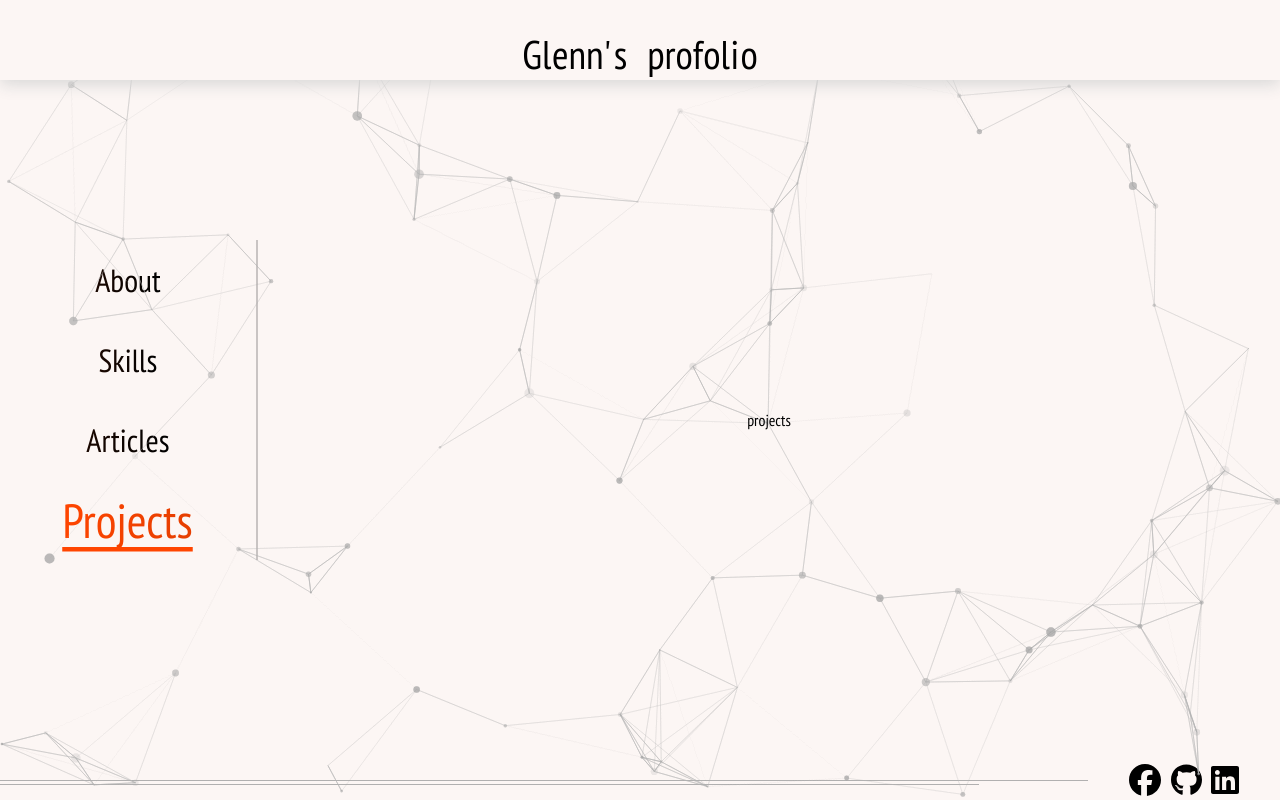
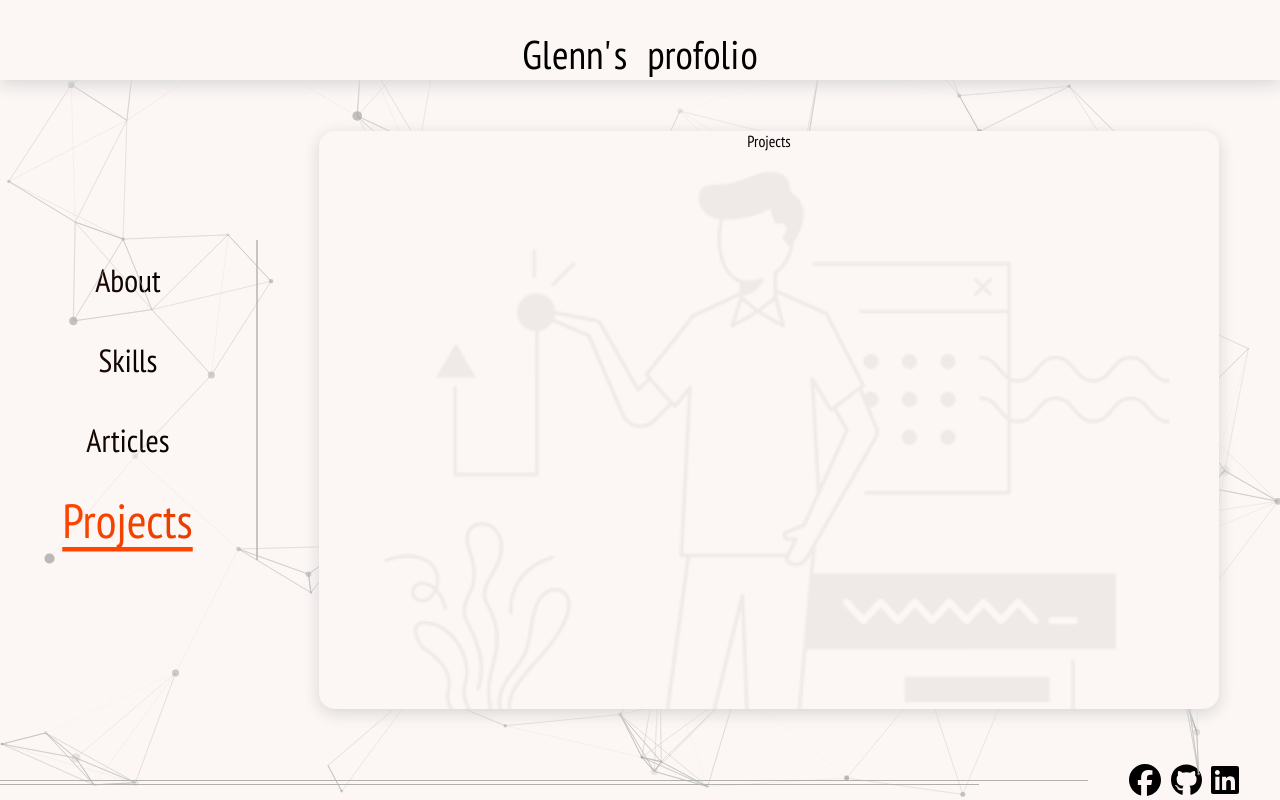
Before and after one commit to Glenn8119/new-profile, a React (Vite) app: page /#/projects in a window 1280 px wide. Built offline with nearby package versions, Linux system fonts and the light colour scheme.

Commit message:
projects basic

```diff
--- a/src/pages/articles/Article/index.jsx
+++ b/src/pages/articles/Article/index.jsx
@@ -18,6 +18,11 @@ const Divider = styled.div`
 	margin: 1rem 0;
 	background-color: lightgray;
 `
+
+
+const handleOpen = (link) => {
+	window.open(link)
+}
 
 const Article = ({ title, time, date, preview, link, id }) => {
 	return (
--- a/src/pages/articles/index.jsx
+++ b/src/pages/articles/index.jsx
@@ -26,10 +26,6 @@ const ArticlesContainer = styled.div`
 	width: 100%;
 	overflow: scroll;
 `
-
-const handleOpen = (link) => {
-	window.open(link)
-}
 
 const Articles = () => {
 	const article = articleData.map((article) => {
--- a/src/pages/projects/index.jsx
+++ b/src/pages/projects/index.jsx
@@ -1,11 +1,34 @@
 import ContentContainer from '../../components/ContentContainer'
 import ParticlesComponent from '../../components/Particles'
+import styled from 'styled-components'
+import { expnad } from '../../animation'
+import { StyledBackground } from '../../styledComponents/background'
+import articleBackground from '../../images/projects-background.png'
+
+const ProjectsSection = styled.section`
+	display: flex;
+	justify-content: center;
+	position: relative;
+	width: 2%;
+	height: 85%;
+	max-width: 900px;
+	border-radius: 1rem;
+	box-shadow: ${(props) => `0 4px 16px 0 ${props.theme.shadow}`};
+	background-color: ${(props) => props.theme.body};
+	animation: ${expnad} 1s forwards;
+	transform-origin: bottom;
+`
 
 const Projects = () => {
 	return (
 		<>
 			<ParticlesComponent />
-			<ContentContainer>projects</ContentContainer>
+			<ContentContainer>
+				<ProjectsSection>
+					<StyledBackground src={articleBackground}/>
+					Projects
+				</ProjectsSection>
+			</ContentContainer>
 		</>
 	)
 }
--- a/src/styledComponents/background.js
+++ b/src/styledComponents/background.js
@@ -8,5 +8,6 @@ export const StyledBackground = styled.img`
 	left: 0;
 	opacity: 0.05;
 	object-fit: cover;
+	object-position: top;
 	z-index: -1;
 `
```
